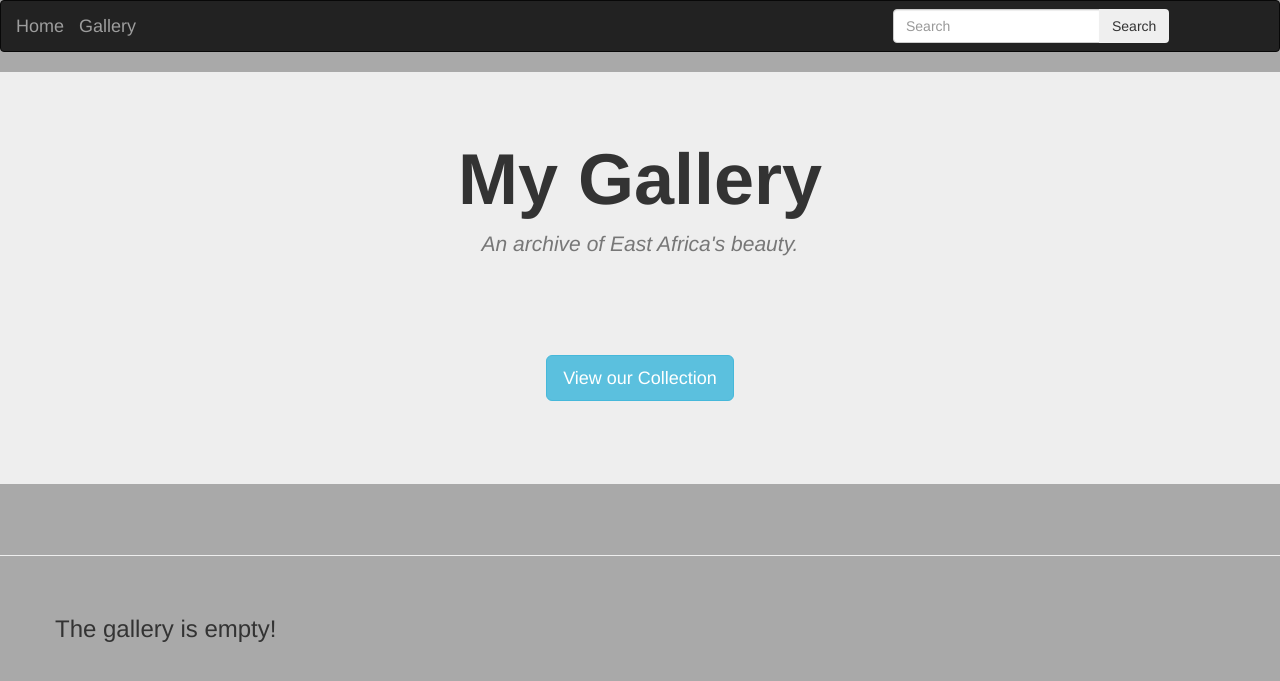
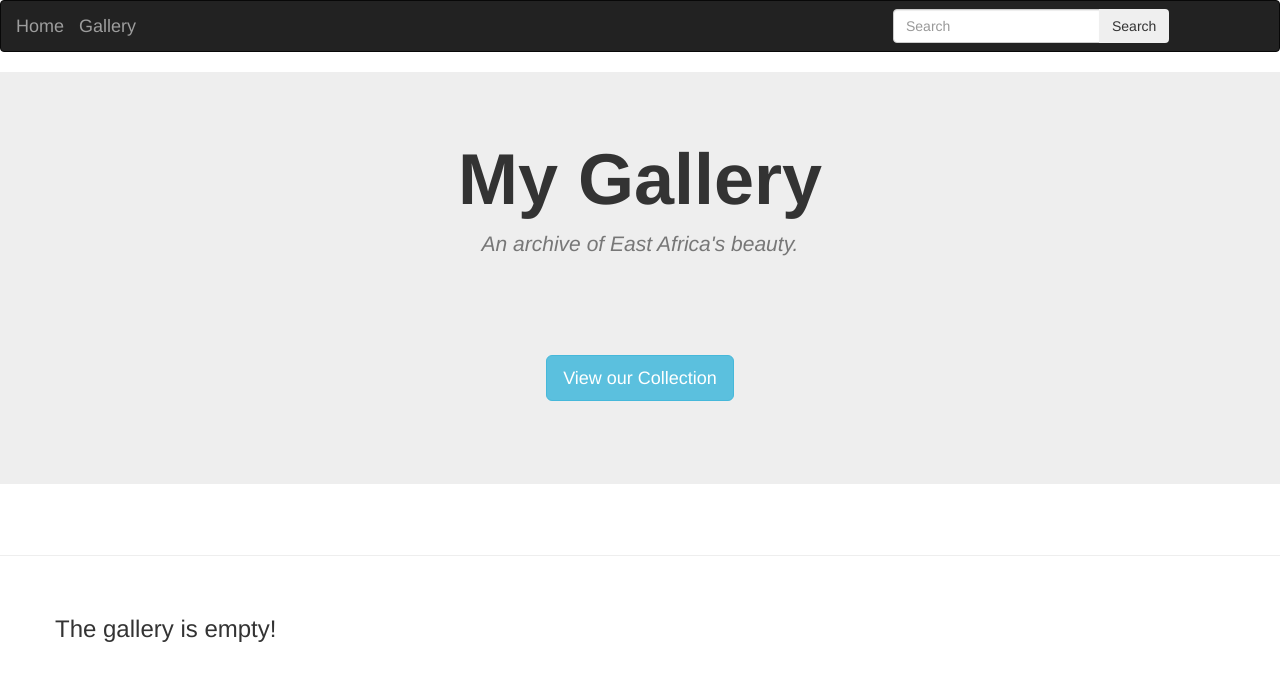
Before and after one commit to OscarMugendi/My-Gallery, a Django app: page / in a window 1280 px wide. Shown: the top 681 px of the page. Run offline with Django 3.2, Linux system fonts and the light colour scheme; data that the repository does not hold is empty; some libraries are stand-ins or nearby versions.

Commit message:
Set background color

```diff
--- a/photos/templates/base.html
+++ b/photos/templates/base.html
@@ -19,7 +19,7 @@
 
 </head>
 
-<body>
+<body style="background-color:white;">
     {% include "navbar.html" %}
 
     {% block content %}
```
